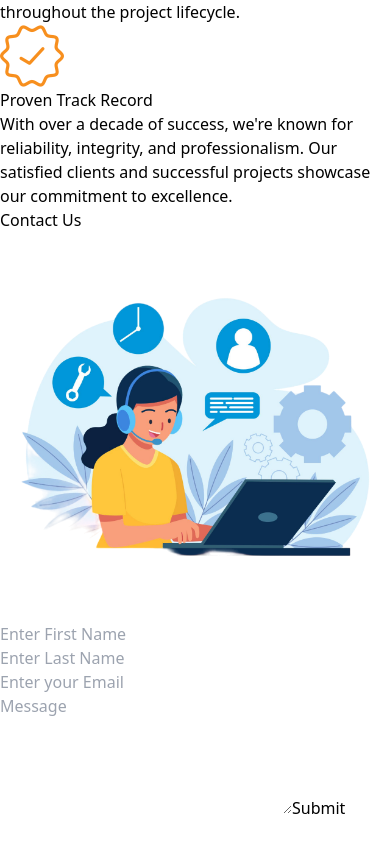
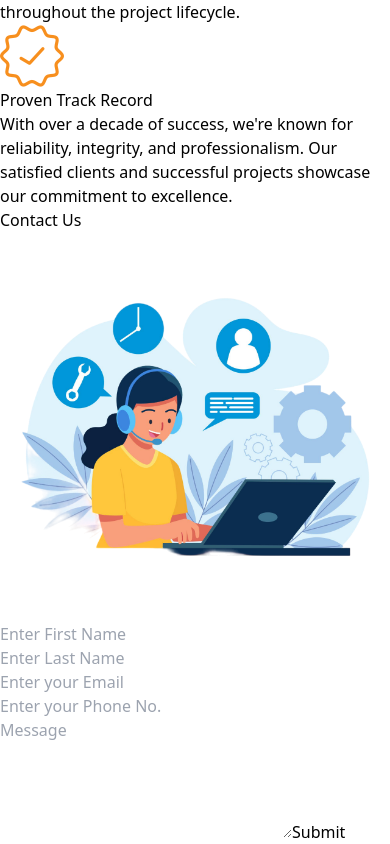
Before and after one commit to Vikash2048/udyog-niketan, a React (Vite) app: page / in a window 390 px wide. Shown: the part 3395-4239 px from the top of the page. Before the commit the page ends 4215 px from the top, so only its background shows below. Built offline with nearby package versions, Linux system fonts and the light colour scheme.

Commit message:
added phone number input

```diff
--- a/src/pages/Contact.jsx
+++ b/src/pages/Contact.jsx
@@ -8,6 +8,7 @@ const Contact = () => {
     lastName: "",
     email: "",
     message: "",
+    number:""
   });
 
   const submitHandler = (e) => {
@@ -17,6 +18,7 @@ const Contact = () => {
       firstName: "",
       lastName: "",
       email: "",
+      number:'',
       message: "",
     });
   };
@@ -74,6 +76,16 @@ const Contact = () => {
               onChange={dataInput}
               className="border p-2 w-full mb-4 outline-none"
             />
+            <input
+              type="number"
+              placeholder="Enter your Phone No."
+              required
+              value={data.number}
+              name="number"
+              onChange={dataInput}
+              className="border p-2 w-full mb-4 outline-none"
+            />
+
             <textarea
               name="message"
               cols="30"
```
